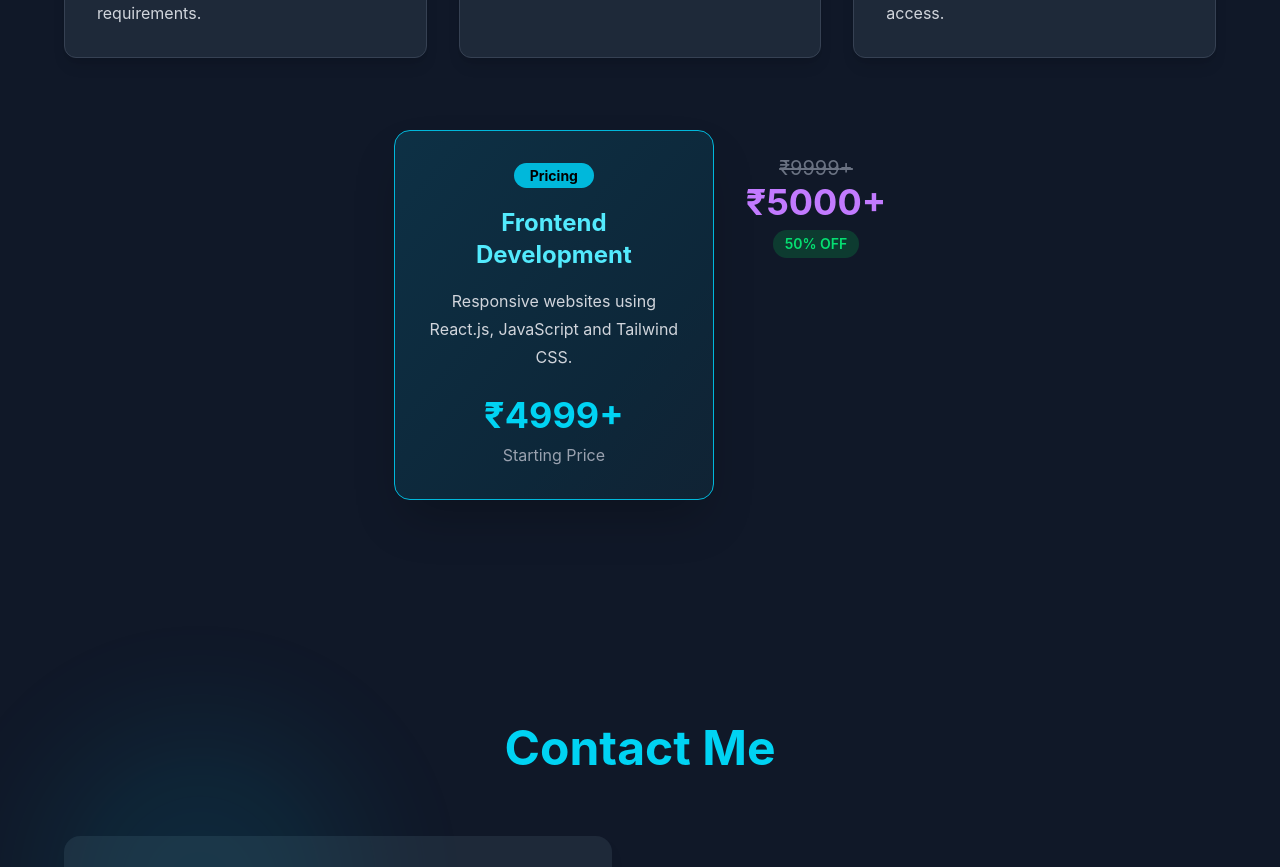
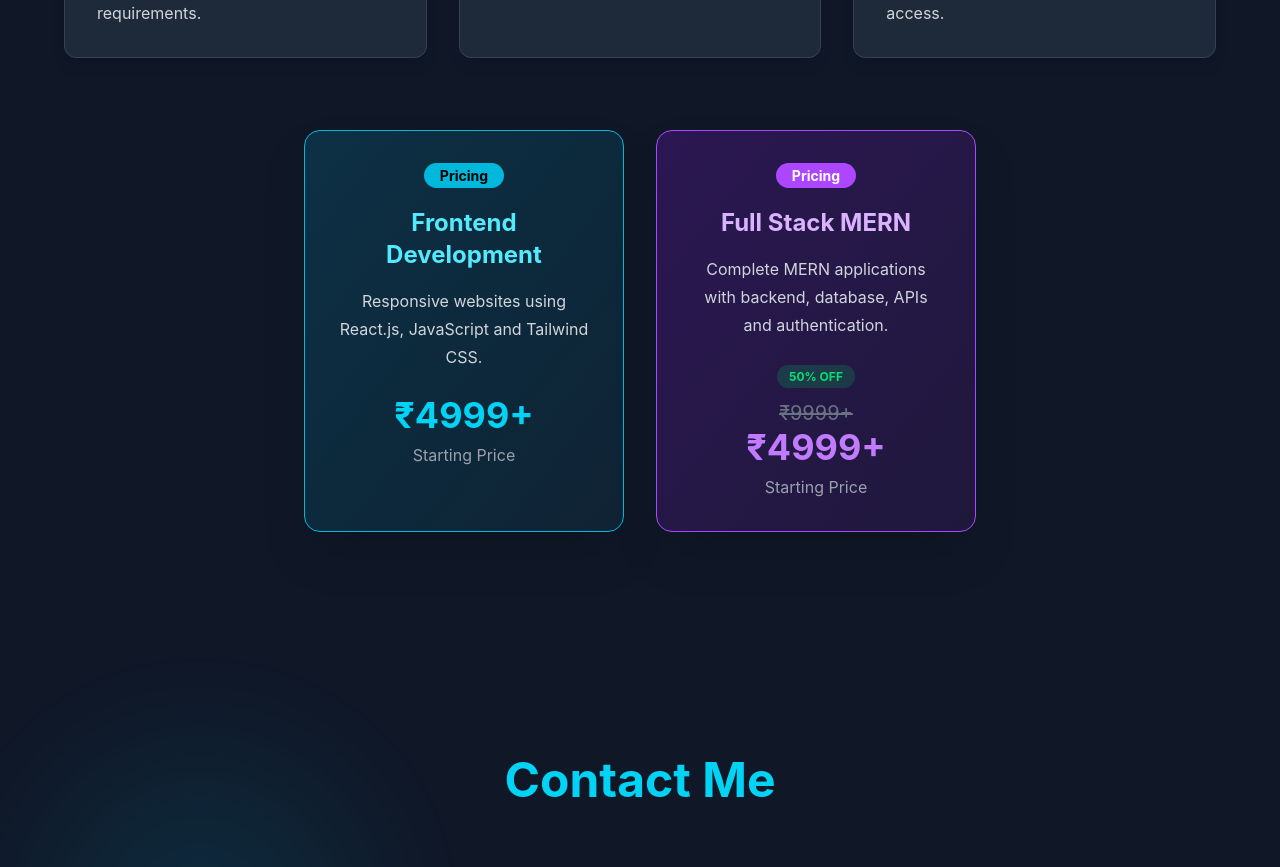
Before and after one commit to himanshurajvaishnav123/portfolio, a React app: page / in a window 1280 px wide. Shown: the part 3280-4147 px from the top of the page. Built offline with nearby package versions, Linux system fonts and the light colour scheme; the HTML template or start-up script is replaced by a standard one.

Commit message:
services : price updated

```diff
--- a/src/pages/PortfolioHome.jsx
+++ b/src/pages/PortfolioHome.jsx
@@ -482,19 +482,39 @@
                         </div>
 
 
-                        <div className="mt-6">
+                        <div className="bg-gradient-to-br from-purple-600/20 to-purple-900/20 p-8 rounded-2xl shadow-2xl border border-purple-500 w-[320px] hover:scale-105 duration-300 text-center">
 
-  <p className="text-gray-500 line-through text-xl">
-    ₹{originalPrice}+
-  </p>
+    <span className="bg-purple-500 text-white px-4 py-1 rounded-full text-sm font-bold">
+        Pricing
+    </span>
 
-  <p className="text-4xl font-bold text-purple-400">
-    ₹{discountedPrice}+
-  </p>
+    <h3 className="text-2xl font-bold text-purple-300 mt-5 mb-4">
+        Full Stack MERN
+    </h3>
 
-  <span className="inline-block mt-2 px-3 py-1 bg-green-500/20 text-green-400 rounded-full text-sm font-semibold">
-    50% OFF
-  </span>
+    <p className="text-gray-300 leading-7">
+        Complete MERN applications with backend, database, APIs and authentication.
+    </p>
+
+    <div className="mt-6">
+
+        <span className="bg-green-500/20 text-green-400 px-3 py-1 rounded-full text-xs font-bold">
+            50% OFF
+        </span>
+
+        <p className="text-gray-500 line-through text-xl mt-3">
+            ₹9999+
+        </p>
+
+        <p className="text-4xl font-bold text-purple-400">
+            ₹4999+
+        </p>
+
+    </div>
+
+    <p className="text-gray-400 mt-2">
+        Starting Price
+    </p>
 
 </div>
 
```
